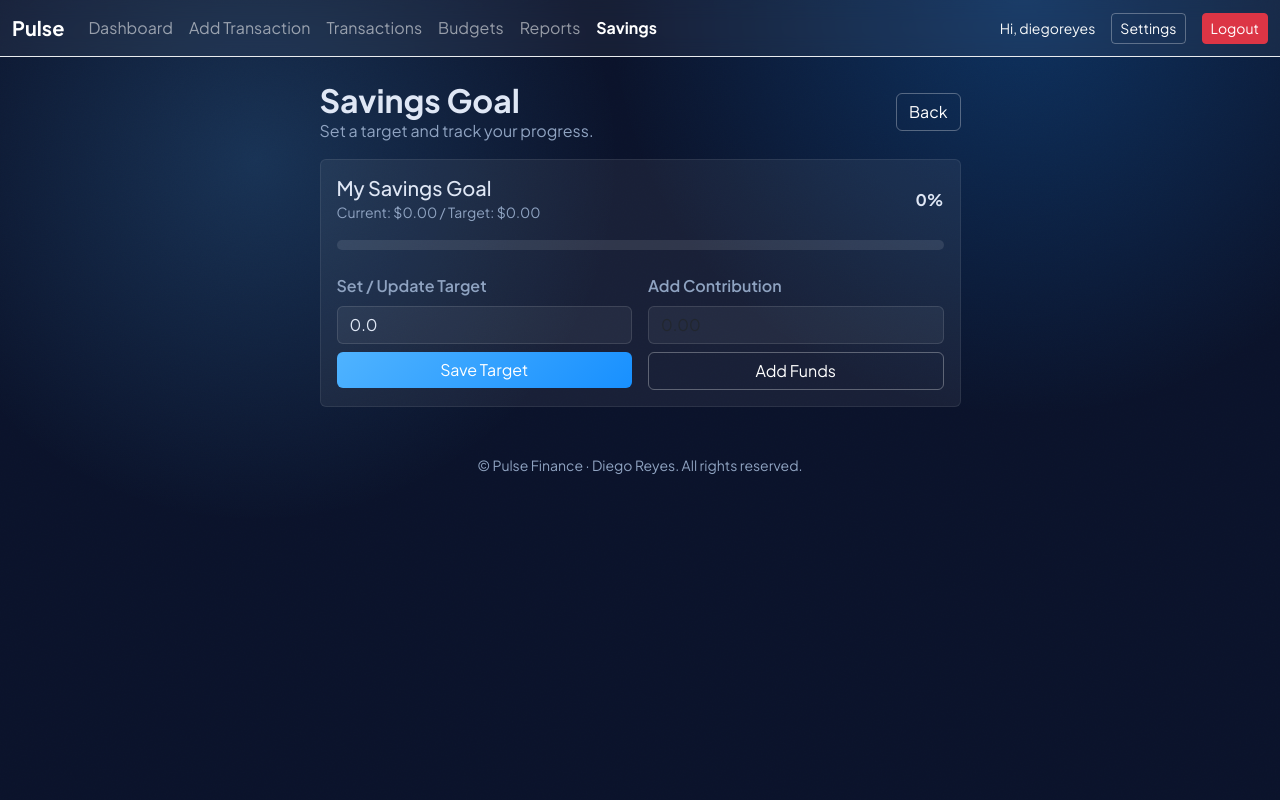
After one commit to dreyesliranzo/financeApp, a Flask app: page /savings in a window 1280 px wide. The commit adds this page. Run offline with Flask 3, Linux system fonts and the light colour scheme; a user stored in the database is signed in; data comes from the database, SQL or seed files in the repository.

Commit message:
Add savings goal feature, weekly filters, and remaining balance card

```diff
--- a/finance_app/models.py
+++ b/finance_app/models.py
@@ -72,3 +72,18 @@ class PasswordReset(db.Model):
     created_at = db.Column(db.DateTime, default=datetime.utcnow)
 
     user = db.relationship("User", backref=db.backref("reset_tokens", lazy=True, cascade="all, delete-orphan"))
+
+
+class SavingsGoal(db.Model):
+    __tablename__ = "savings_goals"
+
+    id = db.Column(db.Integer, primary_key=True)
+    user_id = db.Column(db.Integer, db.ForeignKey("users.id"), nullable=False, index=True)
+    name = db.Column(db.String(120), default="My Savings Goal")
+    target_amount = db.Column(db.Float, nullable=False, default=0)
+    current_amount = db.Column(db.Float, nullable=False, default=0)
+    deadline = db.Column(db.Date, nullable=True)
+    created_at = db.Column(db.DateTime, default=datetime.utcnow)
+    updated_at = db.Column(db.DateTime, default=datetime.utcnow, onupdate=datetime.utcnow)
+
+    user = db.relationship("User", backref=db.backref("savings_goal", uselist=False, cascade="all, delete-orphan"))
--- a/finance_app/routes.py
+++ b/finance_app/routes.py
@@ -19,6 +19,7 @@ from finance_app.services import (
     summarize_monthly_spend,
     balance_over_time,
     budget_progress,
+    total_balance,
 )
 
 main_bp = Blueprint("main", __name__)
@@ -58,6 +59,7 @@ def dashboard():
     monthly = summarize_monthly_spend(current_user.id)
     balance_points = balance_over_time(current_user.id)
     budgets = budget_progress(current_user.id, date.today())
+    remaining = total_balance(current_user.id, start, end)
 
     recent_tx = (
         Transaction.query.filter_by(user_id=current_user.id).order_by(Transaction.date.desc()).limit(5).all()
@@ -74,6 +76,7 @@ def dashboard():
         recent_tx=recent_tx,
         start=start_str,
         end=end_str,
+        remaining=remaining,
     )
 
 
@@ -84,6 +87,17 @@ def transactions():
     start = _parse_date(request.args.get("start"))
     end = _parse_date(request.args.get("end"))
     category = request.args.get("category") or None
+    range_filter = request.args.get("range")
+
+    if range_filter in ["this_week", "last_week"]:
+        today = date.today()
+        monday = today - timedelta(days=today.weekday())
+        if range_filter == "this_week":
+            start = monday
+            end = today
+        else:
+            start = monday - timedelta(days=7)
+            end = monday - timedelta(days=1)
 
     query = get_transactions_for_period(current_user.id, start, end, category)
     if sort == "amount_asc":
@@ -104,6 +118,7 @@ def transactions():
         sort=sort,
         start=request.args.get("start"),
         end=request.args.get("end"),
+        range_filter=range_filter,
     )
 
 
@@ -229,6 +244,52 @@ def budgets():
     return render_template("budgets.html", budgets=budgets_list, progress=progress, categories=DEFAULT_CATEGORIES)
 
 
+@main_bp.route("/savings", methods=["GET", "POST"])
+@login_required
+def savings():
+    from finance_app.models import SavingsGoal
+
+    goal = SavingsGoal.query.filter_by(user_id=current_user.id).first()
+    if not goal:
+        goal = SavingsGoal(user_id=current_user.id, name="My Savings Goal", target_amount=0, current_amount=0)
+        db.session.add(goal)
+        db.session.commit()
+
+    if request.method == "POST":
+        action = request.form.get("action")
+        if action == "set_target":
+            try:
+                target = float(request.form.get("target_amount", 0))
+            except ValueError:
+                flash("Target must be numeric.", "danger")
+                return redirect(url_for("main.savings"))
+            if target <= 0:
+                flash("Target must be greater than zero.", "danger")
+                return redirect(url_for("main.savings"))
+            goal.target_amount = target
+            db.session.commit()
+            flash("Savings target updated.", "success")
+        elif action == "add_contribution":
+            try:
+                add_amount = float(request.form.get("add_amount", 0))
+            except ValueError:
+                flash("Amount must be numeric.", "danger")
+                return redirect(url_for("main.savings"))
+            if add_amount <= 0:
+                flash("Contribution must be greater than zero.", "danger")
+                return redirect(url_for("main.savings"))
+            goal.current_amount += add_amount
+            db.session.commit()
+            flash("Contribution added.", "success")
+        return redirect(url_for("main.savings"))
+
+    percent = 0
+    if goal.target_amount > 0:
+        percent = min(goal.current_amount / goal.target_amount * 100, 999)
+
+    return render_template("savings.html", goal=goal, percent=percent)
+
+
 @main_bp.route("/budgets/<int:budget_id>/edit", methods=["GET", "POST"])
 @login_required
 def edit_budget(budget_id):
--- a/finance_app/services.py
+++ b/finance_app/services.py
@@ -101,3 +101,15 @@ def budget_progress(user_id: int, on_date: date = None):
         percent = min((spent / budget.amount) * 100 if budget.amount else 0, 999)
         progress.append({"budget": budget, "spent": spent, "percent": percent})
     return progress
+
+
+def total_balance(user_id: int, start: date = None, end: date = None) -> float:
+    """Income minus expenses for the given period."""
+    tx_query = get_transactions_for_period(user_id, start, end)
+    expenses = (
+        tx_query.filter(Transaction.type == "expense").with_entities(func.sum(Transaction.amount)).scalar() or 0
+    )
+    income = (
+        tx_query.filter(Transaction.type == "income").with_entities(func.sum(Transaction.amount)).scalar() or 0
+    )
+    return income - expenses
--- a/templates/base.html
+++ b/templates/base.html
@@ -37,6 +37,9 @@
                 <li class="nav-item">
                     <a class="nav-link {% if request.endpoint == 'main.reports' %}active{% endif %}" href="{{ url_for('main.reports') }}">Reports</a>
                 </li>
+                <li class="nav-item">
+                    <a class="nav-link {% if request.endpoint == 'main.savings' %}active{% endif %}" href="{{ url_for('main.savings') }}">Savings</a>
+                </li>
             </ul>
             <div class="d-flex align-items-center gap-3">
                 <span class="text-light small">Hi, {{ current_user.username }}</span>
--- /dev/null
+++ b/templates/savings.html
@@ -0,0 +1,50 @@
+{% extends "base.html" %}
+{% block content %}
+<div class="row justify-content-center">
+    <div class="col-lg-7">
+        <div class="d-flex justify-content-between align-items-center mb-3">
+            <div>
+                <h2 class="fw-bold mb-0">Savings Goal</h2>
+                <p class="text-secondary mb-0">Set a target and track your progress.</p>
+            </div>
+            <a href="{{ url_for('main.dashboard') }}" class="btn btn-outline-light">Back</a>
+        </div>
+        <div class="card glass-card">
+            <div class="card-body">
+                <div class="d-flex justify-content-between align-items-center mb-3">
+                    <div>
+                        <h5 class="card-title mb-0">{{ goal.name }}</h5>
+                        <small class="text-secondary">Current: ${{ '%.2f'|format(goal.current_amount) }} / Target: ${{ '%.2f'|format(goal.target_amount) }}</small>
+                    </div>
+                    <span class="fw-bold">{{ '%.0f'|format(percent) if percent < 999 else '999+' }}%</span>
+                </div>
+                <div class="progress mb-4">
+                    <div class="progress-bar safe" style="width: {{ 100 if percent > 100 else percent }}%"></div>
+                </div>
+                <div class="row g-3">
+                    <div class="col-md-6">
+                        <form method="POST">
+                            <input type="hidden" name="action" value="set_target">
+                            <div class="mb-2">
+                                <label class="form-label">Set / Update Target</label>
+                                <input type="number" step="0.01" min="0" name="target_amount" class="form-control" value="{{ goal.target_amount }}">
+                            </div>
+                            <button class="btn btn-primary w-100">Save Target</button>
+                        </form>
+                    </div>
+                    <div class="col-md-6">
+                        <form method="POST">
+                            <input type="hidden" name="action" value="add_contribution">
+                            <div class="mb-2">
+                                <label class="form-label">Add Contribution</label>
+                                <input type="number" step="0.01" min="0" name="add_amount" class="form-control" placeholder="0.00">
+                            </div>
+                            <button class="btn btn-outline-light w-100">Add Funds</button>
+                        </form>
+                    </div>
+                </div>
+            </div>
+        </div>
+    </div>
+</div>
+{% endblock %}
--- a/templates/transactions.html
+++ b/templates/transactions.html
@@ -41,6 +41,8 @@
         <div class="col-sm-12 d-flex gap-2">
             <button class="btn btn-outline-light">Apply</button>
             <a class="btn btn-secondary" href="{{ url_for('main.transactions') }}">Reset</a>
+            <a class="btn btn-sm btn-outline-info" href="{{ url_for('main.transactions', range='this_week') }}">This week</a>
+            <a class="btn btn-sm btn-outline-info" href="{{ url_for('main.transactions', range='last_week') }}">Last week</a>
         </div>
     </div>
 </form>
```
Also changed, not shown: finance_app/__init__.py (+6 -1 lines), templates/dashboard.html (+47 -1 lines).
